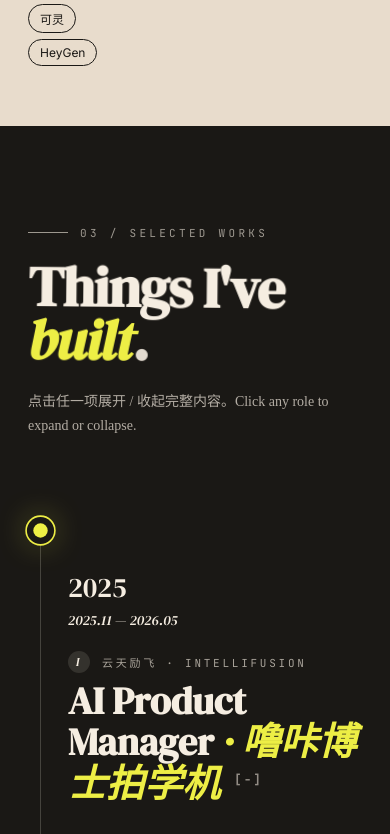
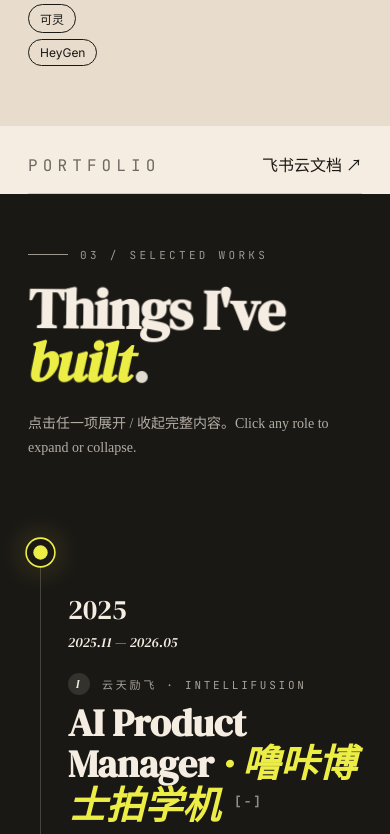
Before and after one commit to weishengwenpxq311-svg/-, a Next.js app: page / in a window 390 px wide. Shown: the part 2910-3744 px from the top of the page. Built offline with nearby package versions, Linux system fonts and the light colour scheme.

Commit message:
Update portfolio section

```diff
--- a/app/globals.css
+++ b/app/globals.css
@@ -903,6 +903,50 @@
 #page-works .section-label { color: var(--paper); opacity: 0.6; }
 #page-works .section-label::before { background: var(--paper); }
 
+.portfolio-strip {
+  margin: -140px -64px 96px;
+  padding: 42px 64px 30px;
+  display: flex;
+  align-items: flex-start;
+  justify-content: space-between;
+  gap: 28px;
+  background: var(--paper);
+  color: var(--ink);
+  font-family: var(--mono);
+  text-decoration: none;
+  transition: color 0.3s, border-color 0.3s, transform 0.3s;
+  position: relative;
+}
+.portfolio-strip::after {
+  content: '';
+  position: absolute;
+  left: 64px;
+  right: 64px;
+  bottom: 0;
+  height: 1px;
+  background: color-mix(in oklch, var(--ink) 16%, transparent);
+}
+.portfolio-strip span:first-child {
+  font-size: clamp(22px, 2.8vw, 46px);
+  letter-spacing: 0.48em;
+  line-height: 1;
+  color: color-mix(in oklch, var(--ink) 62%, transparent);
+}
+.portfolio-strip span:last-child {
+  font-family: var(--serif-cn);
+  font-size: clamp(22px, 2.2vw, 34px);
+  line-height: 1;
+  color: var(--ink);
+  white-space: nowrap;
+}
+.portfolio-strip:hover {
+  color: var(--accent);
+  transform: translateY(-2px);
+}
+.portfolio-strip:hover::after { background: color-mix(in oklch, var(--accent) 65%, var(--ink)); }
+.portfolio-strip:hover span:first-child,
+.portfolio-strip:hover span:last-child { color: var(--ink); }
+
 .works-header { max-width: 1400px; margin: 0 auto 80px; }
 .works-header h2 {
   font-family: var(--serif-en); font-size: clamp(56px, 8vw, 120px);
@@ -1204,6 +1248,25 @@
   button, a, .strength, .tag, .chip, .achievement, .photo-stage, .dot, .contact-cta, .contact-row, .work-entry, .star { cursor: pointer; }
 }
 @media (max-width: 640px) {
+  .portfolio-strip {
+    margin: -100px -28px 54px;
+    padding: 32px 28px 20px;
+    margin-bottom: 54px;
+    padding-bottom: 20px;
+    align-items: flex-end;
+    gap: 18px;
+  }
+  .portfolio-strip::after {
+    left: 28px;
+    right: 28px;
+  }
+  .portfolio-strip span:first-child {
+    font-size: 16px;
+    letter-spacing: 0.32em;
+  }
+  .portfolio-strip span:last-child {
+    font-size: 16px;
+  }
   .star { display: none; }
   .photo-stage { position: relative; top: auto; left: auto; transform: none; margin: 30px auto; width: 80%; height: 60vw; }
   .hero { display: flex; flex-direction: column; align-items: center; }
--- a/components/works.jsx
+++ b/components/works.jsx
@@ -63,6 +63,8 @@
     ]
   }
 ];
+
+const PORTFOLIO_URL = 'https://rcnf9dsdscpk.feishu.cn/drive/folder/Fhk9fN2x1lbXlydr1SMcHz1znbh';
 
 // Count-up metric component
 function Metric({ value, unit, plus }) {
@@ -159,6 +161,17 @@
 
   return (
     <section className="page" id="page-works" data-screen-label="03 Works">
+      <a
+        className="portfolio-strip"
+        href={PORTFOLIO_URL}
+        target="_blank"
+        rel="noopener noreferrer"
+        data-hover
+      >
+        <span>PORTFOLIO</span>
+        <span>飞书云文档 ↗</span>
+      </a>
+
       <div className="works-header">
         <div className="section-label">03 / Selected Works</div>
         <h2 className="scroll-reveal" ref={titleRef}>
```
